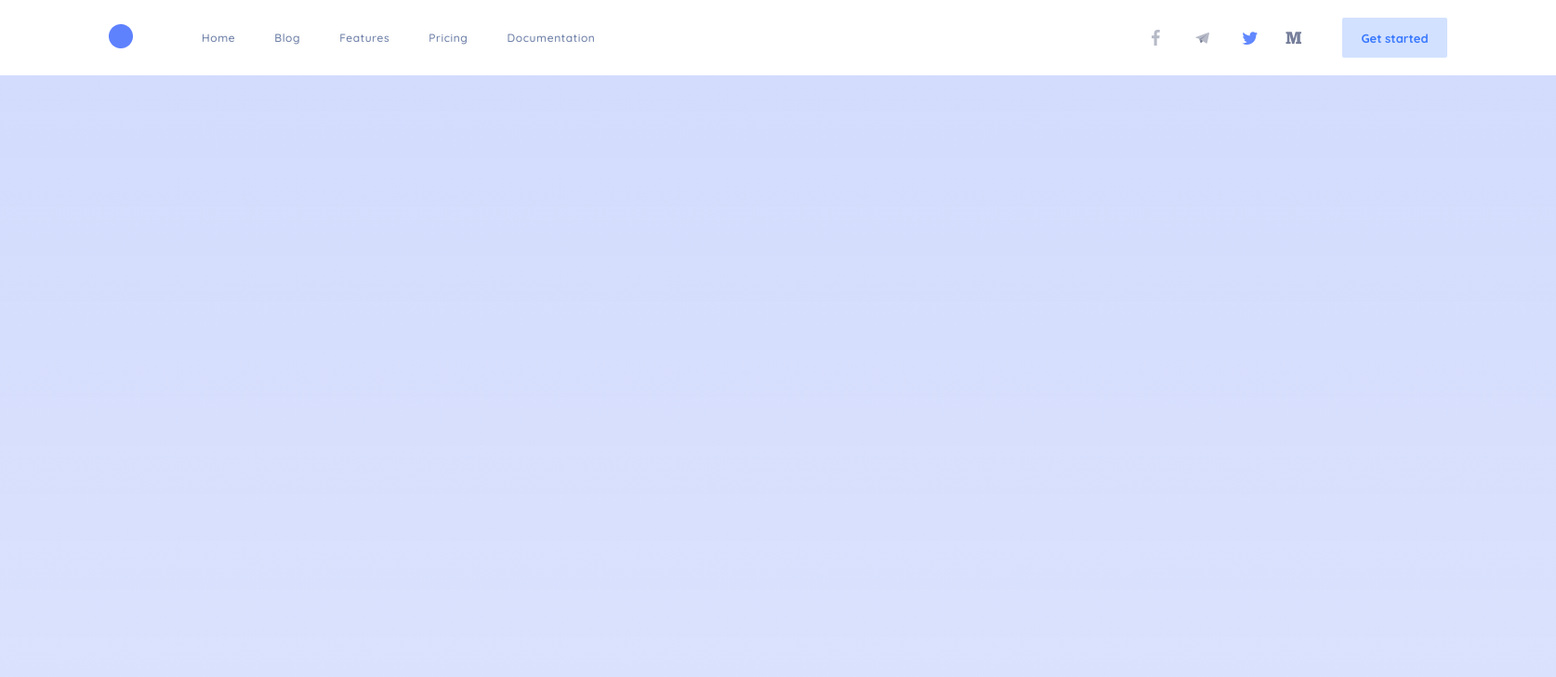
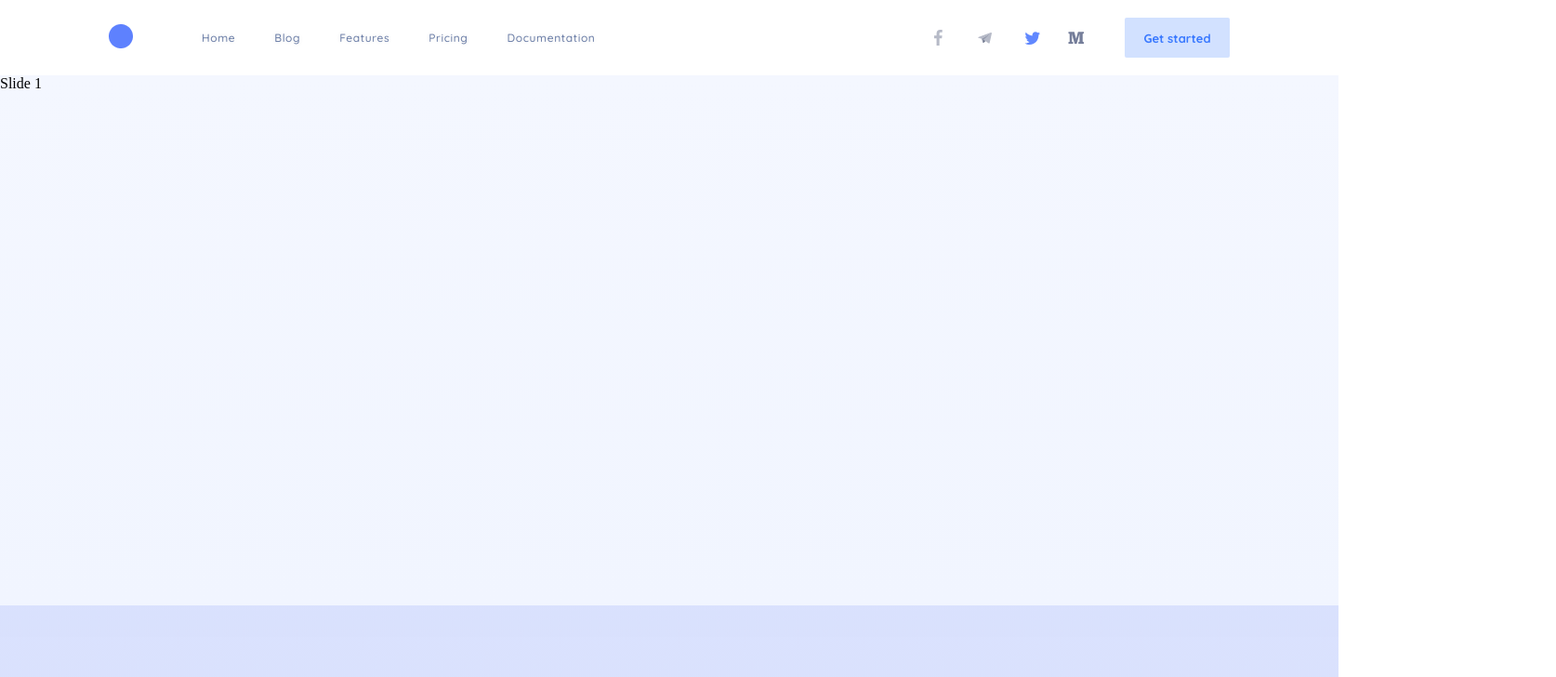
Before and after one commit to retromodernism/clean_simple_landing_page, a React (Create React App) app: page / in a window 1280 px wide. Shown: the top 728 px of the page at 93% size, 1674 px wide, since content can reach past the window. Built offline with nearby package versions, Linux system fonts and the light colour scheme.

Commit message:
Фиксы

```diff
--- a/package.json
+++ b/package.json
@@ -10,6 +10,7 @@
     "react": "^17.0.2",
     "react-dom": "^17.0.2",
     "react-scripts": "4.0.3",
+    "swiper": "^6.6.2",
     "web-vitals": "^1.1.2"
   },
   "scripts": {
--- a/src/App.js
+++ b/src/App.js
@@ -1,10 +1,14 @@
 import './App.scss';
 import Header from './components/header/header';
+import Slider from './components/slider/slider';
 
 const App = (props) => {
   return (
     <div className="app">
       <Header />
+      <main>
+        <Slider />
+      </main>
     </div>
   );
 };
--- a/src/components/header/header.jsx
+++ b/src/components/header/header.jsx
@@ -7,6 +7,7 @@ import logo from "./src/logo.png";
 const Header = (props) => {
   return (
     <header className="header">
+      <div className="container">
         <picture className="header__logo">
           <source media="(min-width: 0px)" srcSet={logo} />
           <img src="#" alt="logo" />
@@ -14,6 +15,7 @@ const Header = (props) => {
         <Header__nav />
         <Header__socials />
         <Header__button />
+      </div>
     </header>
   );
 };
--- a/src/components/header/header.scss
+++ b/src/components/header/header.scss
@@ -1,9 +1,11 @@
 .header {
   width: 1440px;
-  padding: 19px 117px;
-  display: grid;
-  grid-template-columns: 100px 5fr 2fr 157px;
-  align-items: center;
+  margin: auto;
   background-color: #fff;
-  margin: auto;
+  .container {
+    padding: 19px 117px;
+    display: grid;
+    grid-template-columns: 100px 5fr 2fr 157px;
+    align-items: center;
+  }
 }
--- /dev/null
+++ b/src/components/slider/slider.jsx
@@ -0,0 +1,13 @@
+import "./slider.scss";
+
+import { Swiper, SwiperSlide } from "swiper/react";
+
+const Slider = (props) => {
+  return (
+    <Swiper className="slider" >
+      <SwiperSlide>Slide 1</SwiperSlide>
+    </Swiper>
+  );
+};
+
+export default Slider;
--- /dev/null
+++ b/src/components/slider/slider.scss
@@ -0,0 +1,6 @@
+.slider {
+  width: 1440px;
+  height: 570px;
+  background: linear-gradient(180deg, #F4F7FF 0%, #F1F5FF 100%);
+  margin: auto;
+}
```
Also changed, not shown: 1 other file (tests, documents, lock files or other folders). Lines whose indentation alone changed are shown as unchanged.
